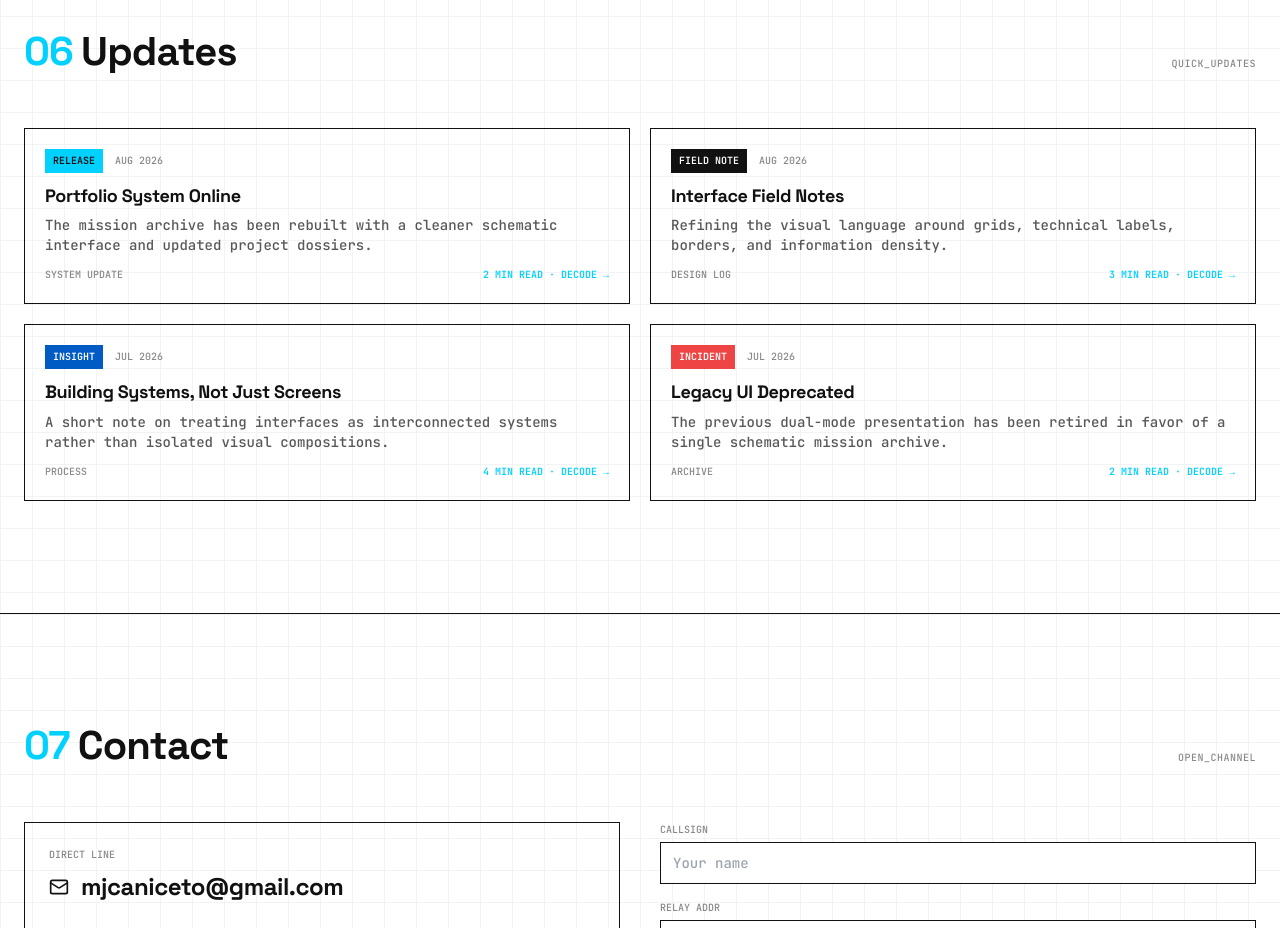
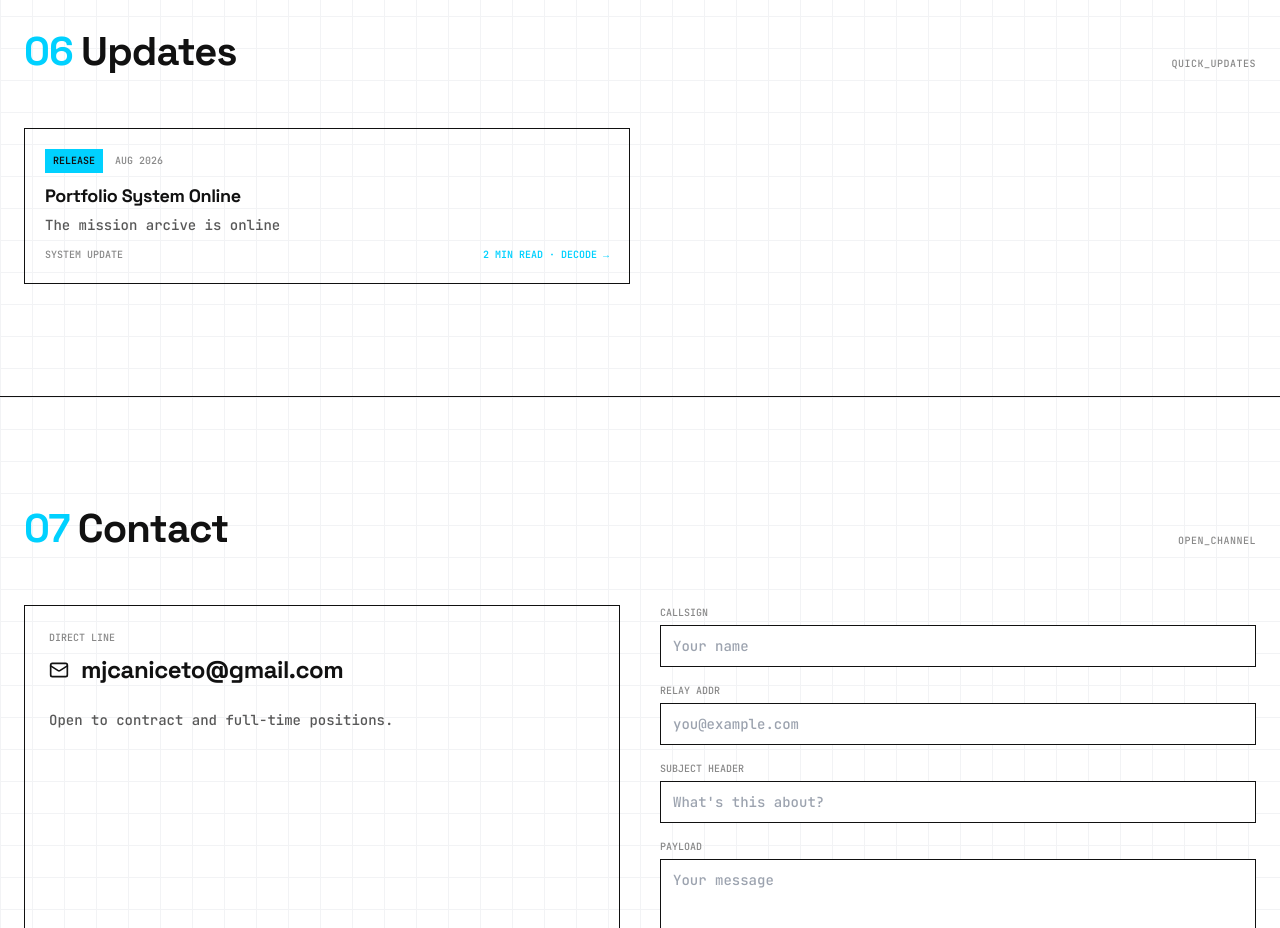
Before and after one commit to mjcaniceto/portfolio, a React (Vite) app: page / in a window 1280 px wide. Shown: the part 6420-7348 px from the top of the page. Built offline with nearby package versions, Linux system fonts and the light colour scheme; no server answers.

Commit message:
Updated updates section

```diff
--- a/src/data/updates.js
+++ b/src/data/updates.js
@@ -5,46 +5,11 @@ export const UPDATES = [
     date_label: "AUG 2026",
     title: "Portfolio System Online",
     excerpt:
-      "The mission archive has been rebuilt with a cleaner schematic interface and updated project dossiers.",
+      "The mission arcive is online",
     tag: "SYSTEM UPDATE",
     read_time: 2,
     body:
-      "The portfolio system has been updated with a refined schematic presentation, improved project cards, and a streamlined mission archive. The new interface prioritizes clarity, technical detail, and fast access to project dossiers.",
+      "I’ve deployed my new portfolio—a cleaner schematic interface built around my interests, hobbies, and the projects I’ve worked on. Explore the archive. More dossiers incoming.",
   },
-  {
-    _id: "update-002",
-    category: "field-note",
-    date_label: "AUG 2026",
-    title: "Interface Field Notes",
-    excerpt:
-      "Refining the visual language around grids, technical labels, borders, and information density.",
-    tag: "DESIGN LOG",
-    read_time: 3,
-    body:
-      "Current interface work focuses on maintaining a consistent technical language across the portfolio. Thin borders, blueprint grids, monospace metadata, and restrained accent colors are being used to reinforce the schematic character.",
-  },
-  {
-    _id: "update-003",
-    category: "insight",
-    date_label: "JUL 2026",
-    title: "Building Systems, Not Just Screens",
-    excerpt:
-      "A short note on treating interfaces as interconnected systems rather than isolated visual compositions.",
-    tag: "PROCESS",
-    read_time: 4,
-    body:
-      "The goal is to build interfaces where typography, spacing, interaction, motion, and content all operate as parts of one coherent system. Visual decisions should communicate structure rather than simply decorate the surface.",
-  },
-  {
-    _id: "update-004",
-    category: "incident",
-    date_label: "JUL 2026",
-    title: "Legacy UI Deprecated",
-    excerpt:
-      "The previous dual-mode presentation has been retired in favor of a single schematic mission archive.",
-    tag: "ARCHIVE",
-    read_time: 2,
-    body:
-      "The comic presentation has been removed from the mission archive. Projects now use a single schematic treatment to maintain a consistent visual identity and reduce unnecessary interface complexity.",
-  },
+
 ];
```
